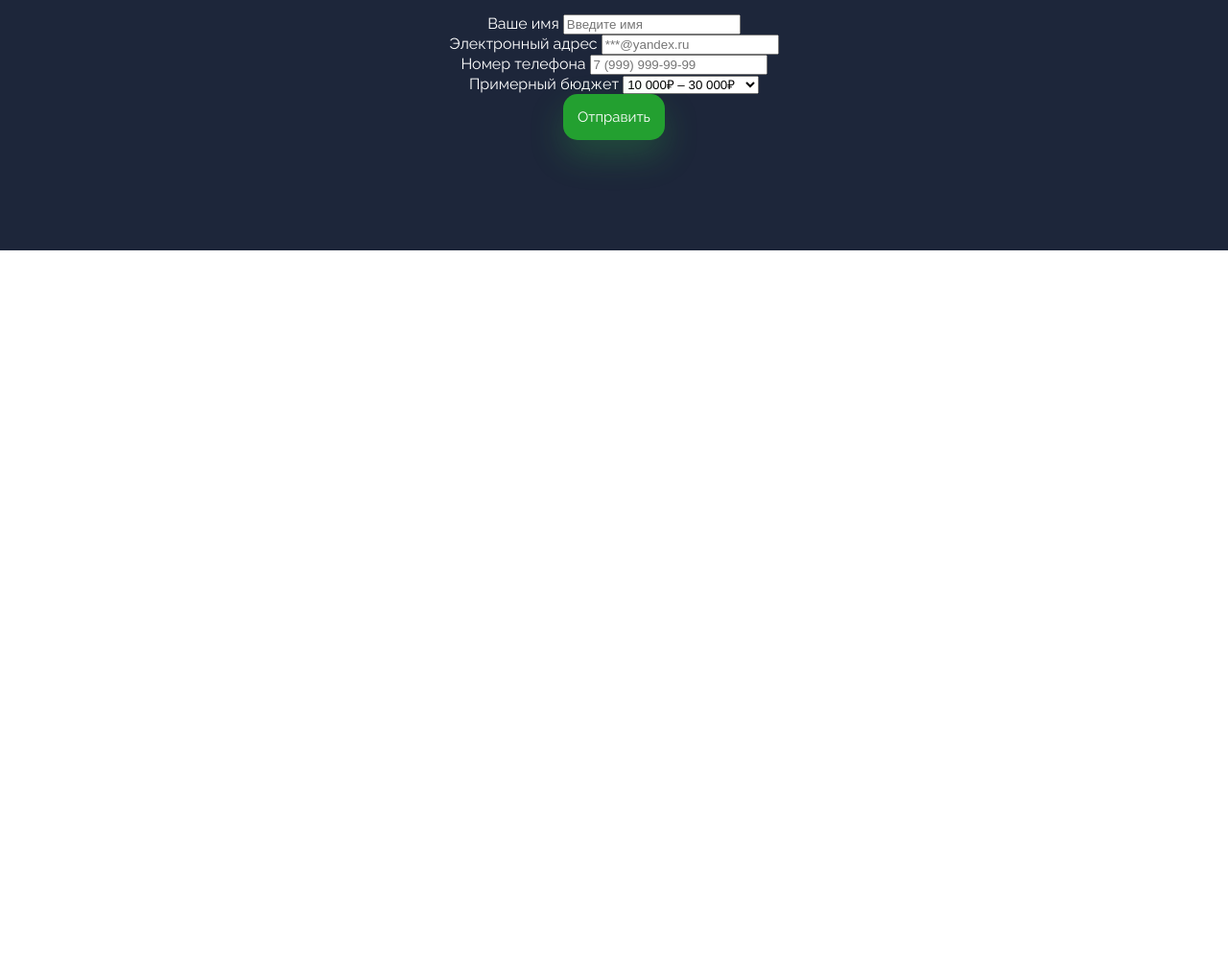
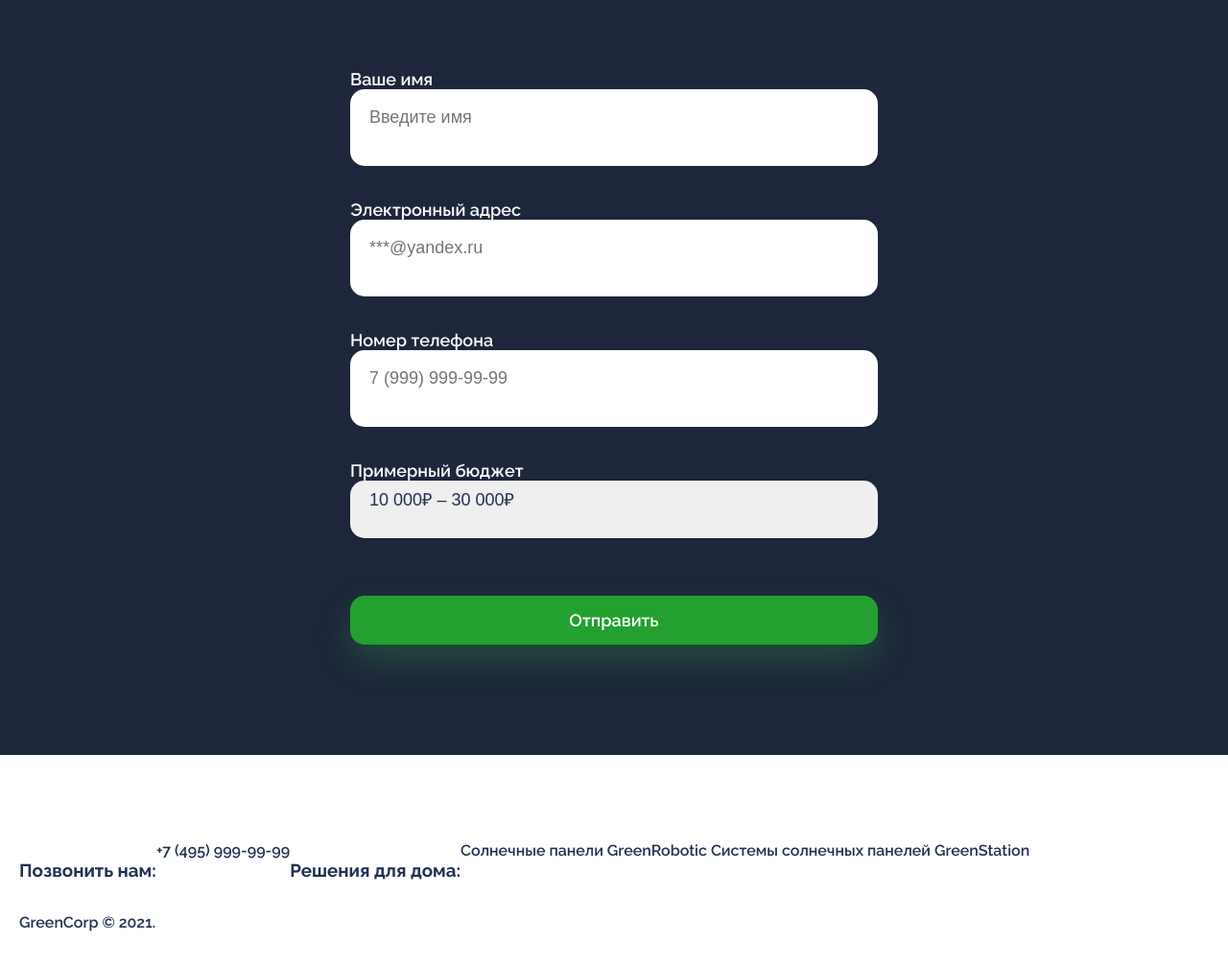
Before and after one commit to Alex-842/green-corp-landing, a plain HTML site: page index.html in a window 1280 px wide. Shown: the part 1194-2201 px from the top of the page at 96% size. Before the commit the page ends 1455 px from the top, so only its background shows below. Drawn offline with Linux system fonts and the light colour scheme.

Commit message:
Вторая версия проекта

```diff
--- a/index.html
+++ b/index.html
@@ -57,6 +57,33 @@
       </form>
     </div>
   </section>
-
+<footer>
+  <div class="footer__container">
+    <div class="footer__group">
+      <h3>Позвонить нам:</h3>
+      <div class="footer__links">
+        <a href="#tel:74959999999">+7 (495) 999-99-99</a>
+      </div>
+    <div class="footer__group">
+        <h3>Решения для дома:</h3>
+        <div class="footer__links">
+          <a href="#Солнечные панели GreenRobotic">Солнечные панели GreenRobotic</a>
+          <a href="#Системы солнечных панелей GreenStation">Системы солнечных панелей GreenStation</a>
+        </div>
+      </div>
+      <!-- <div class="footer__group">
+              <h3>Компания:</h3>
+          <div class="footer__links">
+            <a href="#Контакты">Контакты</a>
+            <a href="#Вакансии">Вакансии</a>
+            <a href="#СМИ">СМИ</a>
+          </div> -->
+        </div>
+    </div>
+  </div>
+  <div class="footer__copyright">
+    <p>GreenCorp © 2021.</p>
+  </div>
+</footer>
 </body>
 </html>
--- /dev/null
+++ b/lesson/main.css
@@ -0,0 +1,20 @@
+
+
+body {
+    background-color: #6f9e80;
+    margin: 0;
+    font-family: sans-serif;
+  }
+
+  .map{
+    height: 200px;
+    padding: 20px;
+    background-image: url('/static/sber/task_8/map.jpeg');
+    background-position: bottom;
+    background-size: 20% 100%;
+    margin-bottom: 100px;
+  }
+
+  .mario{
+    width: 50px;
+  }
--- a/main.css
+++ b/main.css
@@ -31,6 +31,7 @@ button {
     cursor: pointer;
     box-shadow: 0 16px 36px rgb(52 213 68 / 22%);
     padding: 15px;
+    transition: background-color 0.3s ease-in;
   }
 .about__image {
     width: 500px;
@@ -88,4 +89,79 @@ button {
   display: flex;
   justify-content: center;
   align-items: center;
+  background-color: #1D263A;
+  color: white;
+  padding-top: 115px;
+  padding-bottom: 115px;
+  text-align: center;
 }
+.form__group{
+  display: flex;
+  flex-direction: column;
+  text-align: left;
+}
+.form form{
+  display: grid;
+  grid-gap: 20px;
+  margin-top: 60px;
+}
+.form label {
+  font-size: 18px;
+  font-weight: 600;
+  margin-top: 15px;
+}
+.form input{
+font-size: 18px;
+color: #213053;
+height: 60px;
+padding: 0 0 20px 20px;
+border-radius: 15px;
+border: none;
+}
+.form select{
+  font-size: 18px;
+  color: #213053;
+  height: 60px;
+  padding: 0 0 20px 20px;
+  border-radius: 15px;
+  border: none;
+}
+.form__submit{
+  font-size: 18px;
+  font-weight: 600;
+  margin-top: 40px;
+}
+select {
+  appearance: none;
+}
+input {
+  outline: none;
+}
+button:hover {
+  background-color: orange;
+  color: rgb(255, 255, 255);
+  box-shadow: 0 16px 36px rgba
+}
+footer{
+  padding: 90px 90px 20px 20px;
+  font-size: 16px;
+  font-weight: 600;
+}
+.footer__container .footer__group{
+  display: flex;
+}
+/* .footer__group{
+  margin-right: 80px;
+}
+.footer__copyright{
+  margin-top: 40px;
+  text-align: center;
+  opacity: 0.5;
+}
+.footer__links{
+  display: flex;
+  flex-direction: column
+}
+.footer__links a{
+  margin-bottom: 15px; */
+/* }
```
Also changed, not shown: lesson/index2.html (added, +24 -0 lines).
